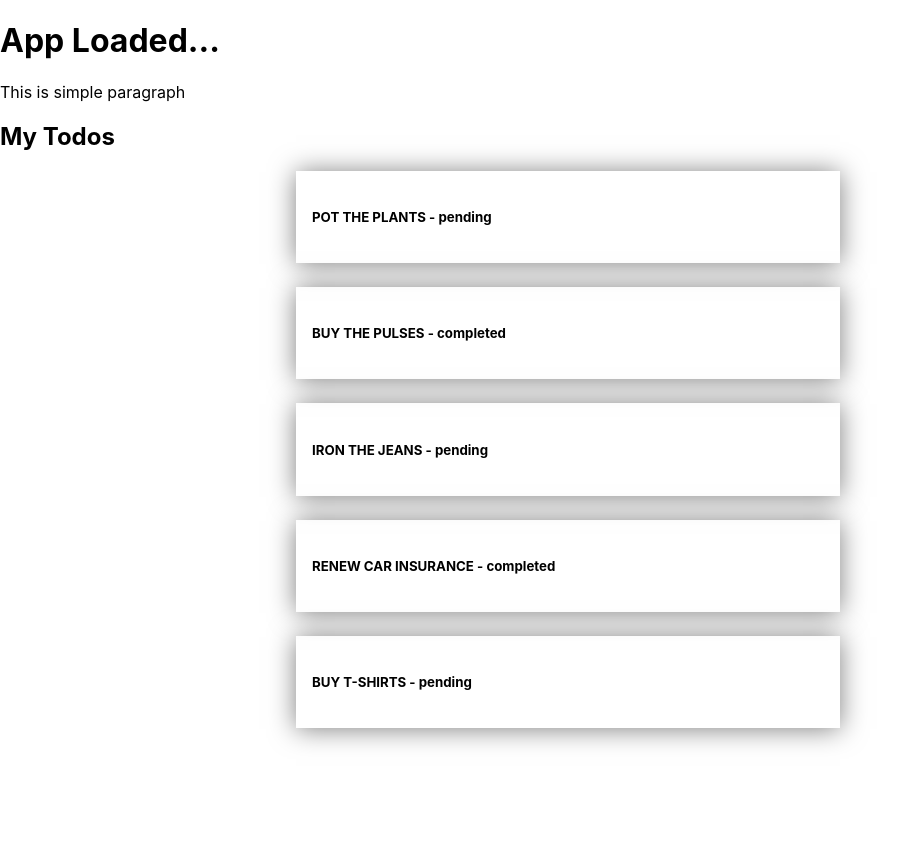
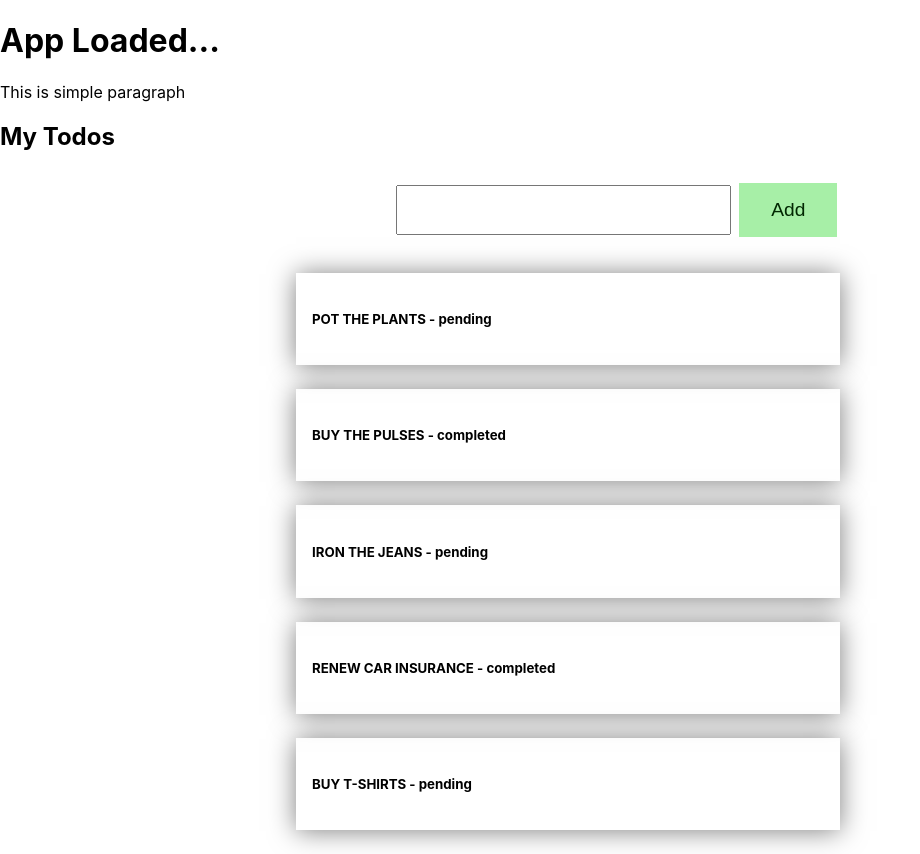
Before and after one commit to synergy2411/db-ui_b1, a React (Create React App) app in the folder first-app/: page / in a window 1280 px wide. Shown: the whole page, without its empty margins (0-920 px from the left). Before the commit the page ends 800 px from the top, so only its background shows below. Built offline with nearby package versions, Linux system fonts and the light colour scheme.

Commit message:
state added

```diff
--- /dev/null
+++ b/first-app/src/Components/Todos/AddTodo/AddTodo.jsx
@@ -0,0 +1,37 @@
+import { useState } from "react";
+import classes from "./AddTodo.module.css";
+
+function AddTodo() {
+  const [enteredLabel, setEnteredLabel] = useState("");
+
+  const labelChangeHanlder = (event) => {
+    setEnteredLabel(event.target.value);
+  };
+
+  const submitHandler = (event) => {
+    event.preventDefault();
+    console.log("Entered Label : ", enteredLabel);
+  };
+  return (
+    <form className={classes["the-form"]} onSubmit={submitHandler}>
+      {/* input - label */}
+      <input
+        type="text"
+        name="label"
+        className={classes["input-field"]}
+        value={enteredLabel}
+        onChange={labelChangeHanlder}
+      />
+      {/* <p>Entered Label : {enteredLabel}</p> */}
+      {/* button */}
+      <button className={classes["btn-add"]} type="submit">
+        Add
+      </button>
+    </form>
+  );
+}
+
+export default AddTodo;
+
+// Controlled Component : state variable and onChange Handler function
+// Uncontrolled Component
--- /dev/null
+++ b/first-app/src/Components/Todos/AddTodo/AddTodo.module.css
@@ -0,0 +1,24 @@
+.the-form {
+  width: 40vw;
+  margin-left: 30vw;
+  padding: 12px;
+}
+
+.input-field {
+  padding: 12px;
+  width: 60%;
+  font-size: 1.2rem;
+}
+
+.btn-add {
+  border: none;
+  background-color: rgb(167, 239, 167);
+  color: rgb(1, 39, 1);
+  padding: 16px 32px;
+  margin-left: 8px;
+  font-size: 1.2rem;
+}
+
+.btn-add:hover {
+  background-color: rgb(117, 245, 117);
+}
--- a/first-app/src/Components/Todos/Todos.jsx
+++ b/first-app/src/Components/Todos/Todos.jsx
@@ -1,17 +1,25 @@
+import { useState } from "react";
 import TodoItem from "./TodoItem/TodoItem";
+import AddTodo from "./AddTodo/AddTodo";
+
+let INITIAL_TODOS = [
+  { id: "t001", label: "pot the plants", status: "pending" },
+  { id: "t002", label: "buy the pulses", status: "completed" },
+  { id: "t003", label: "iron the jeans", status: "pending" },
+  { id: "t004", label: "renew car insurance", status: "completed" },
+  { id: "t005", label: "buy T-shirts", status: "pending" },
+];
 
 function Todos() {
-  let todos = [
-    { id: "t001", label: "pot the plants", status: "pending" },
-    { id: "t002", label: "buy the pulses", status: "completed" },
-    { id: "t003", label: "iron the jeans", status: "pending" },
-    { id: "t004", label: "renew car insurance", status: "completed" },
-    { id: "t005", label: "buy T-shirts", status: "pending" },
-  ];
+  const [todos, setTodos] = useState(INITIAL_TODOS);
 
   return (
     <>
       <h2>My Todos</h2>
+
+      <div style={{ marginBottom: "24px" }}>
+        <AddTodo />
+      </div>
 
       <ul style={{ listStyle: "none" }}>
         {todos.map((todo) => (
```
Also changed, not shown: 1 other file (tests, documents, lock files or other folders).
